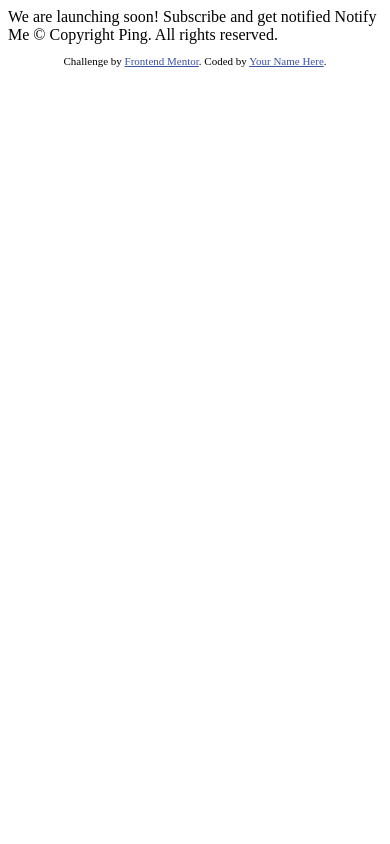
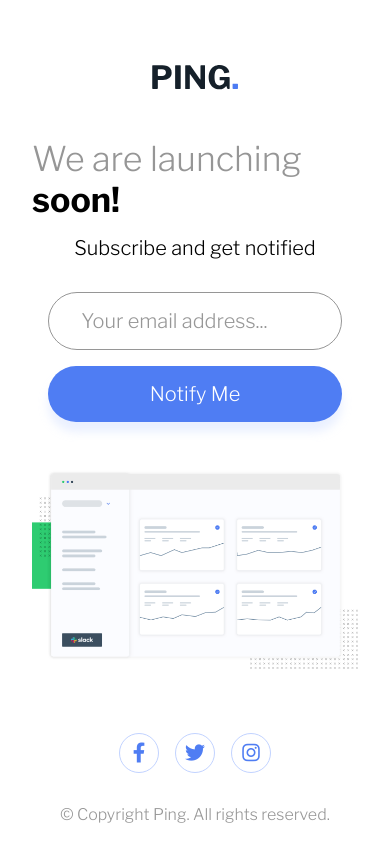
Before and after one commit to Dudeldups/FM-ping-coming-soon-page, a plain HTML site: page index.html in a window 390 px wide. Drawn offline with nearby package versions, Linux system fonts and the light colour scheme.

Commit message:
mobile and JS done

```diff
--- /dev/null
+++ b/CSS/_colors.scss
@@ -0,0 +1,7 @@
+$blue: hsl(223, 87%, 63%);
+$pale-blue: hsl(223, 100%, 88%);
+$light-red: hsl(354, 100%, 66%);
+$gray: hsl(0, 0%, 59%);
+$very-dark-blue: hsl(209, 33%, 12%);
+$green: hsl(100, 80%, 45%);
+$orange: hsl(45, 100%, 50%);
--- /dev/null
+++ b/CSS/_resets.scss
@@ -0,0 +1,54 @@
+*,
+*::before,
+*::after {
+  box-sizing: border-box;
+}
+
+* {
+  margin: 0;
+  padding: 0;
+  font: inherit;
+}
+
+html:focus-within {
+  scroll-behavior: smooth;
+}
+
+html,
+body {
+  height: 100%;
+}
+
+body {
+  text-rendering: optimizeSpeed;
+}
+
+ul[role="list"],
+ol[role="list"] {
+  list-style: none;
+}
+
+a:not([class]) {
+  text-decoration-skip-ink: auto;
+}
+
+img,
+picture {
+  max-width: 100%;
+  display: block;
+}
+
+@media (prefers-reduced-motion: reduce) {
+  html:focus-within {
+    scroll-behavior: auto;
+  }
+
+  *,
+  *::before,
+  *::after {
+    animation-duration: 0.01ms !important;
+    animation-iteration-count: 1 !important;
+    transition-duration: 0.01ms !important;
+    scroll-behavior: auto !important;
+  }
+}
--- /dev/null
+++ b/CSS/main.scss
@@ -0,0 +1,140 @@
+@use "resets.scss";
+@use "colors.scss";
+
+body {
+  font: 1.25rem "Libre Franklin", sans-serif;
+  margin: 0 auto;
+  padding: 0 2rem;
+  max-width: 40em;
+}
+
+main {
+  display: flex;
+  flex-direction: column;
+  justify-content: center;
+  align-items: center;
+}
+
+#ping-logo {
+  margin-top: 4rem;
+}
+
+h1 {
+  margin-top: 3rem;
+  color: colors.$gray;
+  font-size: 2.125rem;
+}
+
+#subscribe {
+  margin-top: 1rem;
+  font-size: 1.25rem;
+}
+
+.bold {
+  font-weight: 700;
+  color: black;
+}
+
+#email-form {
+  display: grid;
+  gap: 1rem;
+  margin-top: 2rem;
+  width: 90%;
+  display: grid;
+
+  input {
+    width: 100%;
+    padding: 1rem 2rem;
+    border-radius: 5rem;
+  }
+}
+
+#email {
+  font-size: 1.25rem;
+  border: 1px solid colors.$gray;
+
+  &::placeholder {
+    opacity: 0.75;
+  }
+
+  &:focus {
+    outline-color: colors.$orange;
+  }
+
+  &.error {
+    border: 2px solid colors.$light-red;
+  }
+
+  &.valid {
+    border: 2px solid colors.$green;
+  }
+}
+
+#error-msg {
+  display: none;
+  margin: 0.5rem 1rem;
+  font-size: 1rem;
+  font-weight: 600;
+  font-style: italic;
+  text-align: center;
+  color: colors.$light-red;
+}
+
+#submit-button {
+  border: none;
+  background-color: colors.$blue;
+  color: white;
+  box-shadow: 0 10px 10px rgba(colors.$pale-blue, 0.35);
+  cursor: pointer;
+
+  &:hover {
+    opacity: 0.85;
+  }
+}
+
+#illustration {
+  margin-top: 3rem;
+}
+
+footer {
+  margin-top: 4rem;
+  text-align: center;
+
+  #socials {
+    display: flex;
+    gap: 1rem;
+    justify-content: center;
+  }
+
+  .logo-circle {
+    width: 2.5rem;
+    height: 2.5rem;
+    border: 1.5px solid colors.$pale-blue;
+    border-radius: 50%;
+    display: flex;
+    justify-content: center;
+    align-items: center;
+    cursor: pointer;
+
+    &:hover {
+      background-color: colors.$blue;
+
+      .socials-logo {
+        color: white;
+      }
+    }
+  }
+
+  .socials-logo {
+    color: colors.$blue;
+  }
+
+  p {
+    margin-top: 2rem;
+    font-size: 1rem;
+    color: colors.$gray;
+  }
+}
+
+// @media only screen and (min-width: 50em) {
+// }
--- a/index.html
+++ b/index.html
@@ -1,34 +1,68 @@
 <!DOCTYPE html>
 <html lang="en">
-<head>
-  <meta charset="UTF-8">
-  <meta name="viewport" content="width=device-width, initial-scale=1.0"> <!-- displays site properly based on user's device -->
+  <head>
+    <meta charset="UTF-8" />
+    <meta name="viewport" content="width=device-width, initial-scale=1.0" />
+    <link
+      rel="icon"
+      type="image/png"
+      sizes="32x32"
+      href="./images/favicon-32x32.png"
+    />
+    <link rel="preconnect" href="https://fonts.googleapis.com" />
+    <link rel="preconnect" href="https://fonts.gstatic.com" crossorigin />
+    <link
+      href="https://fonts.googleapis.com/css2?family=Libre+Franklin:wght@300;600;700&display=swap"
+      rel="stylesheet"
+    />
+    <link
+      rel="stylesheet"
+      href="https://cdnjs.cloudflare.com/ajax/libs/font-awesome/6.4.0/css/all.min.css"
+      integrity="sha512-iecdLmaskl7CVkqkXNQ/ZH/XLlvWZOJyj7Yy7tcenmpD1ypASozpmT/E0iPtmFIB46ZmdtAc9eNBvH0H/ZpiBw=="
+      crossorigin="anonymous"
+      referrerpolicy="no-referrer"
+    />
+    <link rel="stylesheet" href="./CSS/main.css" />
+    <script defer src="main.js"></script>
+    <title>Frontend Mentor | Ping coming soon page</title>
+  </head>
 
-  <link rel="icon" type="image/png" sizes="32x32" href="./images/favicon-32x32.png">
-
-  <title>Frontend Mentor | Ping coming soon page</title>
-
-  <!-- Feel free to remove these styles or customise in your own stylesheet 👍 -->
-  <style>
-    .attribution { font-size: 11px; text-align: center; }
-    .attribution a { color: hsl(228, 45%, 44%); }
-  </style>
-</head>
-<body>
-
-  We are launching soon!
-
-  Subscribe and get notified
-
-  Notify Me
-
-  &copy; Copyright Ping. All rights reserved.
-
-  <footer>
-    <p class="attribution">
-      Challenge by <a href="https://www.frontendmentor.io?ref=challenge" target="_blank">Frontend Mentor</a>.
-      Coded by <a href="#">Your Name Here</a>.
-    </p>
-  </footer>
-</body>
+  <body>
+    <main>
+      <img src="./images/logo.svg" alt="Ping logo" id="ping-logo" />
+      <h1>We are launching <span class="bold">soon!</span></h1>
+      <p id="subscribe">Subscribe and get notified</p>
+      <form action="/" id="email-form">
+        <div class="input-wrapper">
+          <input
+            aria-label="Enter your email"
+            type="text"
+            id="email"
+            placeholder="Your email address..."
+          />
+          <p id="error-msg"></p>
+        </div>
+        <input type="submit" value="Notify Me" id="submit-button" />
+      </form>
+      <img
+        id="illustration"
+        src="./images/illustration-dashboard.png"
+        alt="An image of a generic website showing some statistics"
+      />
+    </main>
+    <footer>
+      <div id="socials">
+        <div class="logo-circle">
+          <i class="fa-brands fa-facebook-f socials-logo"></i>
+        </div>
+        <div class="logo-circle">
+          <i class="fa-brands fa-twitter socials-logo"></i>
+        </div>
+        <div class="logo-circle">
+          <i class="fa-brands fa-instagram socials-logo"></i>
+        </div>
+      </div>
+      <p>&copy; Copyright Ping. All rights reserved.</p>
+    </footer>
+  </body>
 </html>
--- /dev/null
+++ b/main.js
@@ -0,0 +1,22 @@
+const formEl = document.querySelector("#email-form");
+const emailEl = document.querySelector("#email");
+const errorEl = document.querySelector("#error-msg");
+
+formEl.addEventListener("submit", e => {
+  e.preventDefault();
+
+  if (!isEmail(emailEl.value.trim())) {
+    emailEl.className = "error";
+    errorEl.innerText = "Please provide a valid email address";
+    errorEl.style.display = "block";
+  } else {
+    emailEl.className = "valid";
+    errorEl.style.display = "none";
+  }
+
+  function isEmail(email) {
+    return /^(([^<>()\[\]\\.,;:\s@"]+(\.[^<>()\[\]\\.,;:\s@"]+)*)|(".+"))@((\[[0-9]{1,3}\.[0-9]{1,3}\.[0-9]{1,3}\.[0-9]{1,3}])|(([a-zA-Z\-0-9]+\.)+[a-zA-Z]{2,}))$/.test(
+      email
+    );
+  }
+});
```
Also changed, not shown: CSS/main.css (added), 1 other file.
